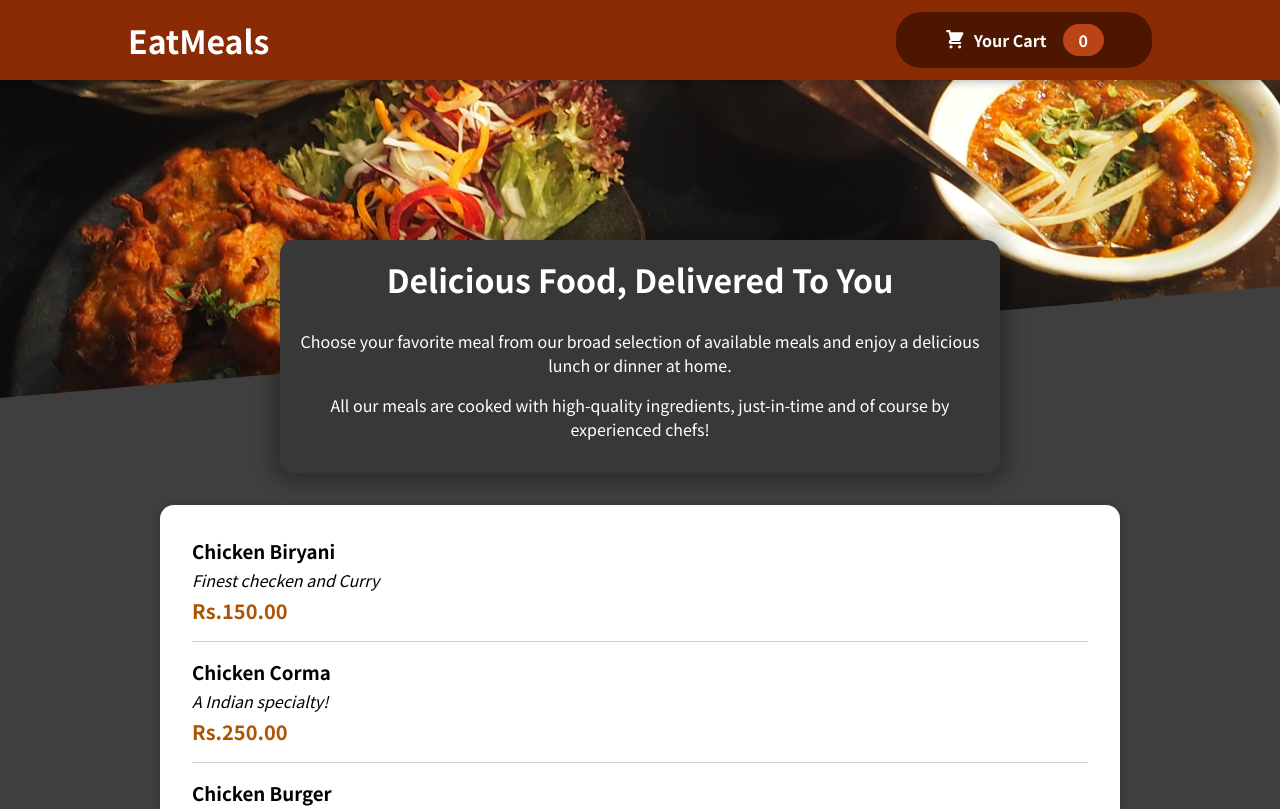
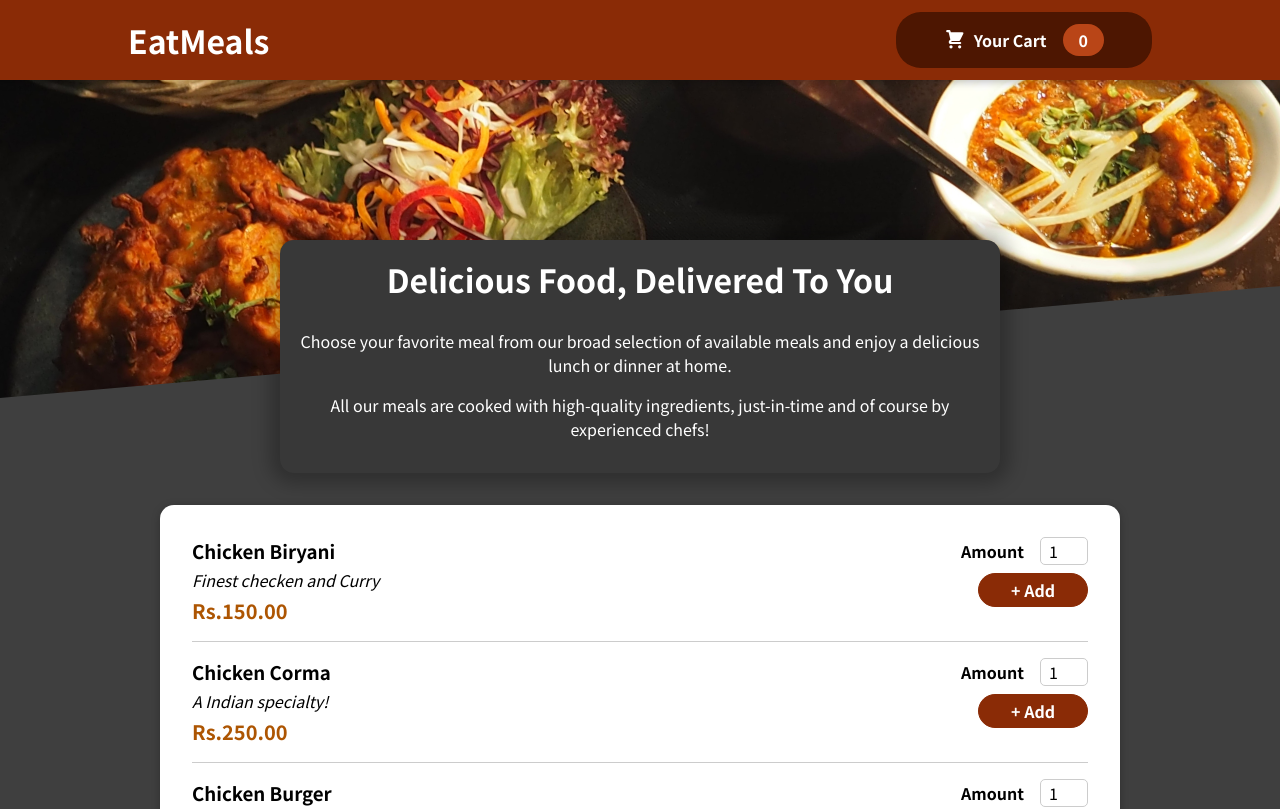
Before and after one commit to Praphul04/Food-Order-App-Sharpener, a React (Create React App) app: page / in a window 1280 px wide. Shown: the top 809 px of the page. Built offline with nearby package versions, Linux system fonts and the light colour scheme.

Commit message:
first commit

```diff
--- a/src/components/Meals/MealItem/MealItem.js
+++ b/src/components/Meals/MealItem/MealItem.js
@@ -1,4 +1,4 @@
-
+import MealItemForm from './MealItemForm';
 import classes from './MealItem.module.css';
 
 const MealItem = (props) => {
@@ -12,7 +12,7 @@
         <div className={classes.price}>{price}</div>
       </div>
       <div>
-
+       <MealItemForm/>
       </div>
     </li>
   );
--- a/src/components/Meals/MealItem/MealItemForm.js
+++ b/src/components/Meals/MealItem/MealItemForm.js
@@ -0,0 +1,23 @@
+import classes from './MealItemForm.module.css'
+import Input from '../../UI/Input';
+
+const MealItemForm = (props) => {
+    return (
+        <form className={classes.form}>
+            <Input
+                label='Amount'
+                input={{
+                    id: 'amount' ,
+                    type: 'number',
+                    min: '1',
+                    max: '5',
+                    step: '1',
+                    defaultValue: '1',
+                }}
+            />
+            <button>+ Add</button>
+        </form>
+    );
+};
+
+export default MealItemForm;
--- /dev/null
+++ b/src/components/Meals/MealItem/MealItemForm.module.css
@@ -0,0 +1,20 @@
+.form {
+    text-align: right;
+  }
+
+  .form button {
+    font: inherit;
+    cursor: pointer;
+    background-color: #8a2b06;
+    border: 1px solid #8a2b06;
+    color: white;
+    padding: 0.25rem 2rem;
+    border-radius: 20px;
+    font-weight: bold;
+  }
+
+  .form button:hover,
+  .form button:active {
+    background-color: #641e03;
+    border-color: #641e03;
+  }
--- /dev/null
+++ b/src/components/UI/Input.js
@@ -0,0 +1,12 @@
+import classes from './Input.module.css';
+
+const Input = (props) => {
+  return (
+    <div className={classes.input}>
+      <label htmlFor={props.input.id}>{props.label}</label>
+      <input {...props.input} />
+    </div>
+  );
+};
+
+export default Input;
--- /dev/null
+++ b/src/components/UI/Input.module.css
@@ -0,0 +1,18 @@
+.input {
+    display: flex;
+    align-items: center;
+    margin-bottom: 0.5rem;
+  }
+
+  .input label {
+    font-weight: bold;
+    margin-right: 1rem;
+  }
+
+  .input input {
+    width: 3rem;
+    border-radius: 5px;
+    border: 1px solid #ccc;
+    font: inherit;
+    padding-left: 0.5rem;
+  }
```
